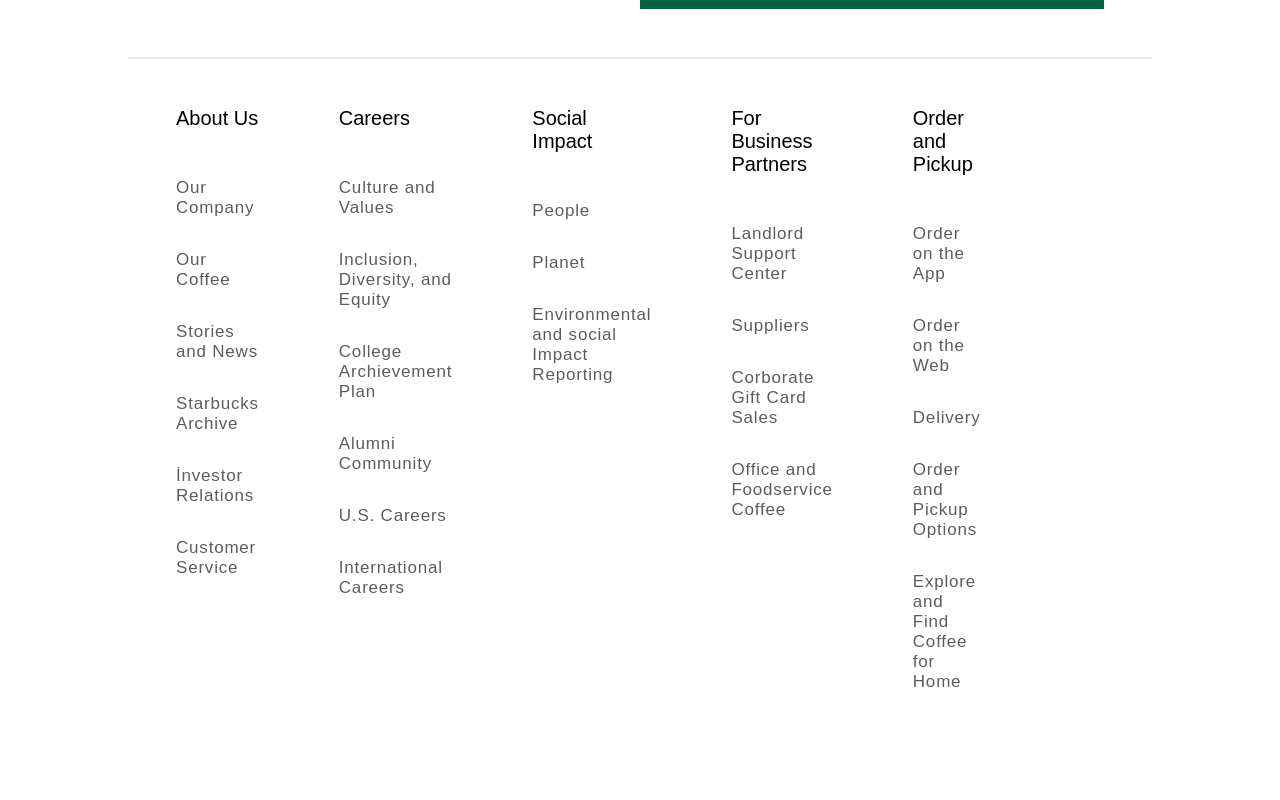
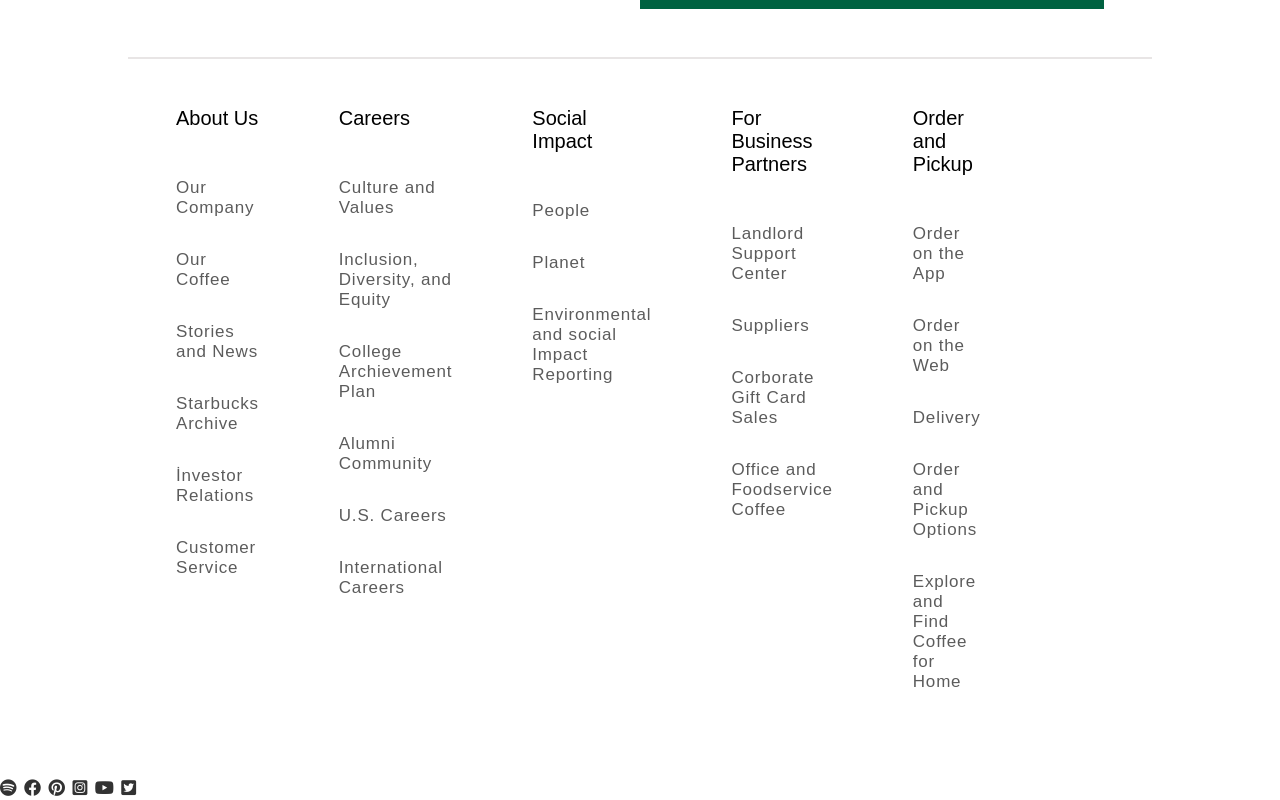
Before and after one commit to cuneytalperdereli/starbucksclone, a plain HTML site: page index.html in a window 1280 px wide. Shown: the part 3740-4540 px from the top of the page. Before the commit the page ends 4512 px from the top, so only its background shows below. Drawn offline with Linux system fonts and the light colour scheme; a web font is replaced by a local one.

Commit message:
footer started

```diff
--- a/index.html
+++ b/index.html
@@ -224,7 +224,20 @@
             <button><i class="fa-solid fa-chevron-down"></i></button>
           </div>
         </div>
-        <div class="footer-down"></div>
+        <div class="footer-down">
+          <div class="footer-icons">
+            <a href="#"><i class="fa-brands fa-spotify"></i></a>
+    <a href="#"><i class="fa-brands fa-facebook"></i></a>
+    <a href="#"><i class="fa-brands fa-pinterest"></i></a>
+    <a href="#"><i class="fa-brands fa-square-instagram"></i></a>
+    <a href="#"><i class="fa-brands fa-youtube"></i></a>
+    <a href="#"><i class="fa-brands fa-square-twitter"></i></a>
+
+          </div>
+          <div class="footer-information"></div>
+          <div class="footer-end"></div>
+
+        </div>
 
 
   </body>
```
